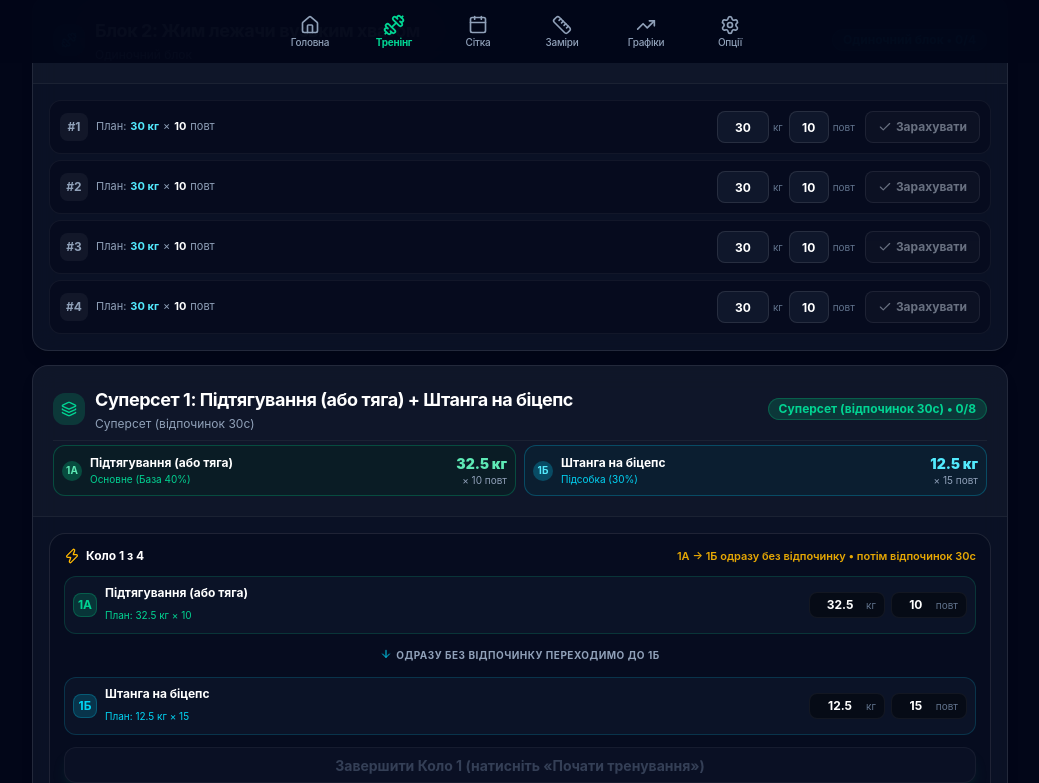
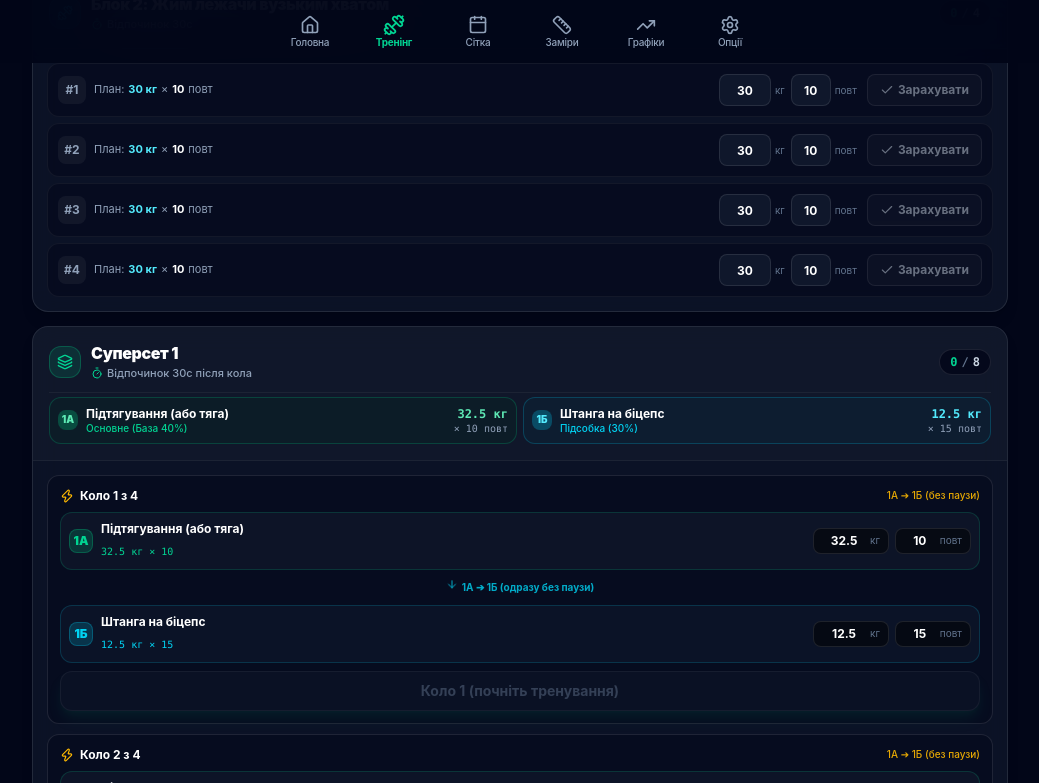
Before and after one commit to 19taurus79/smt_tracker, a Next.js app: page /workout in a window 1280 px wide. Shown: the part 737-1520 px from the top of the page, without its empty margins (120-1159 px from the left). Built offline with nearby package versions, Linux system fonts and the light colour scheme.

Commit message:
refactor(workout): completely redesign superset cards, eliminate text crushing and multi-line titles

```diff
--- a/src/components/workout/SupersetCard.tsx
+++ b/src/components/workout/SupersetCard.tsx
@@ -5,7 +5,6 @@ import { Layers, Dumbbell, Zap, Check, ArrowDown, Timer } from "lucide-react";
 import { Superset } from "@/types/smt";
 import { SetRow } from "./SetRow";
 import { Card, CardHeader, CardTitle, CardContent } from "@/components/ui/card";
-import { Badge } from "@/components/ui/badge";
 import { Button } from "@/components/ui/button";
 import { useWorkoutStore } from "@/lib/store/useWorkoutStore";
 import { useSettingsStore } from "@/lib/store/useSettingsStore";
@@ -14,7 +13,6 @@ import { useTranslation } from "@/lib/i18n";
 import {
   getLocalizedExerciseName,
   formatSupersetLabel,
-  formatSupersetType,
 } from "@/lib/i18n/exercises";
 
 interface SupersetCardProps {
@@ -49,17 +47,38 @@ export function SupersetCard({ workoutId, superset }: SupersetCardProps) {
   // Number of rounds in superset (usually 4)
   const roundCount = Math.max(...superset.exercises.map((e) => e.sets.length));
 
+  // Clean, crisp title formatting that never overflows on mobile
+  const supersetNumberMatch = superset.label.match(/\d+/)?.[0] || "1";
+  const cardTitleText = isSingle
+    ? formatSupersetLabel(superset.label, language)
+    : language === "en"
+    ? `Superset ${supersetNumberMatch}`
+    : `Суперсет ${supersetNumberMatch}`;
+
+  const restSubtitleText = isSingle
+    ? `${language === "en" ? "Rest" : "Відпочинок"} ${defaultRestSeconds}с`
+    : `${language === "en" ? "Rest" : "Відпочинок"} ${defaultRestSeconds}с ${language === "en" ? "after round" : "після кола"}`;
+
+  const transitionText =
+    language === "uk"
+      ? "1А ➔ 1Б (одразу без паузи)"
+      : language === "en"
+      ? "1A ➔ 1B (no rest)"
+      : "1А ➔ 1Б (сразу без паузы)";
+
   return (
-    <Card className="border-white/10 bg-slate-900/70 overflow-hidden shadow-lg">
-      <CardHeader className="p-3 sm:p-5 bg-white/[0.02] border-b border-white/5 space-y-2">
+    <Card className="border-white/10 bg-slate-900/75 overflow-hidden shadow-lg">
+      {/* Header: Title + Subtitle on Left, Minimal Progress Badge on Right */}
+      <CardHeader className="p-3 sm:p-4 bg-white/[0.02] border-b border-white/5 space-y-2.5">
         <div className="flex items-center justify-between gap-2">
-          <div className="flex items-center gap-2.5">
+          <div className="flex items-center gap-2.5 min-w-0 flex-1">
             <div
-              className={`flex h-8 w-8 items-center justify-center rounded-xl ${
+              className={cn(
+                "flex h-8 w-8 shrink-0 items-center justify-center rounded-xl border",
                 isSingle
-                  ? "bg-cyan-500/20 text-cyan-400"
-                  : "bg-emerald-500/20 text-emerald-400"
-              }`}
+                  ? "bg-cyan-500/15 text-cyan-400 border-cyan-500/30"
+                  : "bg-emerald-500/15 text-emerald-400 border-emerald-500/30"
+              )}
             >
               {isSingle ? (
                 <Dumbbell className="h-4 w-4" />
@@ -67,72 +86,82 @@ export function SupersetCard({ workoutId, superset }: SupersetCardProps) {
                 <Layers className="h-4 w-4" />
               )}
             </div>
-            <div>
-              <CardTitle className="text-base sm:text-lg">
-                {formatSupersetLabel(superset.label, language)}
+            <div className="min-w-0 flex-1">
+              <CardTitle className="text-sm sm:text-base font-black text-white truncate leading-tight">
+                {cardTitleText}
               </CardTitle>
-              {superset.description && (
-                <p className="text-xs text-slate-400 mt-0.5">
-                  {formatSupersetType(isSingle, language)}
-                </p>
-              )}
+              <p className="text-[11px] text-slate-400 mt-0.5 flex items-center gap-1 font-medium truncate">
+                <Timer className="h-3 w-3 text-emerald-400 shrink-0" />
+                <span>{restSubtitleText}</span>
+              </p>
             </div>
           </div>
 
-          <Badge
-            variant={isAllDone ? "success" : isSingle ? "secondary" : "default"}
-            className="text-xs font-bold shrink-0"
+          {/* Compact Sets Counter Badge (e.g. 2 / 8) */}
+          <div
+            className={cn(
+              "flex items-center gap-1 px-2.5 py-1 rounded-full text-xs font-black shrink-0 border font-mono",
+              isAllDone
+                ? "bg-emerald-500/20 text-emerald-300 border-emerald-500/40 shadow-sm shadow-emerald-500/20"
+                : "bg-slate-950/80 text-slate-300 border-white/10"
+            )}
           >
-            {formatSupersetType(isSingle, language)} • {completedSets}/{totalSets}
-          </Badge>
+            <span className={isAllDone ? "text-emerald-300" : "text-emerald-400 font-bold"}>
+              {completedSets}
+            </span>
+            <span className="text-slate-500">/</span>
+            <span>{totalSets}</span>
+          </div>
         </div>
 
-        {/* For supersets: Banner showing distinct weights & targets */}
+        {/* For supersets: Clean target preview banner for 1A and 1B */}
         {!isSingle && ex1 && ex2 && (
-          <div className="grid grid-cols-1 sm:grid-cols-2 gap-2 pt-1 border-t border-white/5 text-xs">
-            <div className="flex items-center justify-between p-2 rounded-xl bg-emerald-950/30 border border-emerald-500/30">
-              <div className="flex items-center gap-2">
-                <span className="flex h-5 w-5 items-center justify-center rounded-full bg-emerald-500/30 text-emerald-300 font-bold text-[10px]">
+          <div className="grid grid-cols-1 sm:grid-cols-2 gap-1.5 pt-1 border-t border-white/5 text-xs">
+            {/* 1A Target Box */}
+            <div className="flex items-center justify-between p-2 rounded-xl bg-emerald-950/25 border border-emerald-500/25">
+              <div className="flex items-center gap-2 min-w-0">
+                <span className="flex h-5 w-5 shrink-0 items-center justify-center rounded-lg bg-emerald-500/30 text-emerald-300 font-black text-[10px]">
                   1А
                 </span>
-                <div>
-                  <span className="font-bold text-white text-xs block truncate max-w-[140px] sm:max-w-none">
+                <div className="min-w-0">
+                  <span className="font-bold text-white text-xs block truncate max-w-[150px] sm:max-w-none">
                     {getLocalizedExerciseName(ex1.name, language, false)}
                   </span>
-                  <span className="text-[10px] text-emerald-400">
+                  <span className="text-[10px] text-emerald-400 block font-medium">
                     {t.workout.mainExercise}
                   </span>
                 </div>
               </div>
-              <div className="text-right">
-                <span className="text-sm font-black text-emerald-300">
+              <div className="text-right shrink-0 pl-2">
+                <span className="text-xs font-black text-emerald-300 font-mono">
                   {ex1.sets[0]?.targetWeight} {t.common.kg}
                 </span>
-                <span className="text-[10px] text-slate-400 block">
+                <span className="text-[10px] text-slate-400 block font-mono">
                   × {ex1.sets[0]?.targetReps} {t.common.reps}
                 </span>
               </div>
             </div>
 
-            <div className="flex items-center justify-between p-2 rounded-xl bg-cyan-950/30 border border-cyan-500/30">
-              <div className="flex items-center gap-2">
-                <span className="flex h-5 w-5 items-center justify-center rounded-full bg-cyan-500/30 text-cyan-300 font-bold text-[10px]">
+            {/* 1B Target Box */}
+            <div className="flex items-center justify-between p-2 rounded-xl bg-cyan-950/25 border border-cyan-500/25">
+              <div className="flex items-center gap-2 min-w-0">
+                <span className="flex h-5 w-5 shrink-0 items-center justify-center rounded-lg bg-cyan-500/30 text-cyan-300 font-black text-[10px]">
                   1Б
                 </span>
-                <div>
-                  <span className="font-bold text-white text-xs block truncate max-w-[140px] sm:max-w-none">
+                <div className="min-w-0">
+                  <span className="font-bold text-white text-xs block truncate max-w-[150px] sm:max-w-none">
                     {getLocalizedExerciseName(ex2.name, language, false)}
                   </span>
-                  <span className="text-[10px] text-cyan-400">
+                  <span className="text-[10px] text-cyan-400 block font-medium">
                     {t.workout.accessoryExercise}
                   </span>
                 </div>
               </div>
-              <div className="text-right">
-                <span className="text-sm font-black text-cyan-300">
+              <div className="text-right shrink-0 pl-2">
+                <span className="text-xs font-black text-cyan-300 font-mono">
                   {ex2.sets[0]?.targetWeight} {t.common.kg}
                 </span>
-                <span className="text-[10px] text-slate-400 block">
+                <span className="text-[10px] text-slate-400 block font-mono">
                   × {ex2.sets[0]?.targetReps} {t.common.reps}
                 </span>
               </div>
@@ -141,9 +170,9 @@ export function SupersetCard({ workoutId, superset }: SupersetCardProps) {
         )}
       </CardHeader>
 
-      <CardContent className="p-2 sm:p-4 space-y-3">
+      <CardContent className="p-2 sm:p-3.5 space-y-2.5">
         {isSingle ? (
-          /* Single Exercise: sequential sets */
+          /* Single Exercise: sequential sets with SetRow */
           <div className="space-y-1.5">
             {ex1.sets.map((set) => (
               <SetRow
@@ -156,8 +185,8 @@ export function SupersetCard({ workoutId, superset }: SupersetCardProps) {
             ))}
           </div>
         ) : (
-          /* Superset: Whole-Round Execution (A -> B immediately without rest, then 30s rest after round) */
-          <div className="space-y-4">
+          /* Superset: Whole-Round Execution (A -> B without rest, then rest after round) */
+          <div className="space-y-2.5">
             {Array.from({ length: roundCount }).map((_, roundIdx) => {
               const roundNum = roundIdx + 1;
               const set1 = ex1.sets[roundIdx];
@@ -171,25 +200,11 @@ export function SupersetCard({ workoutId, superset }: SupersetCardProps) {
                   ? `Round ${roundNum} of ${roundCount}`
                   : `Круг ${roundNum} из ${roundCount}`;
 
-              const roundFlowNotice =
-                language === "uk"
-                  ? `1А → 1Б одразу без відпочинку • потім відпочинок ${defaultRestSeconds}с`
-                  : language === "en"
-                  ? `1A → 1B immediately • then ${defaultRestSeconds}s rest`
-                  : `1А → 1Б сразу без отдыха • затем отдых ${defaultRestSeconds}с`;
-
-              const transitionText =
-                language === "uk"
-                  ? "Одразу без відпочинку переходимо до 1Б"
-                  : language === "en"
-                  ? "Switch to 1B immediately without rest"
-                  : "Сразу без отдыха переходим к 1Б";
-
               return (
                 <div
                   key={`round-${roundIdx}`}
                   className={cn(
-                    "rounded-2xl border p-3.5 space-y-3 transition-all",
+                    "rounded-xl border p-2.5 sm:p-3 space-y-2 transition-all",
                     isRoundDone
                       ? "bg-emerald-950/20 border-emerald-500/40"
                       : "bg-slate-950/40 border-white/10 hover:border-white/15"
@@ -198,33 +213,40 @@ export function SupersetCard({ workoutId, superset }: SupersetCardProps) {
                   {/* Round Header */}
                   <div className="flex items-center justify-between text-xs font-bold">
                     <span className="flex items-center gap-1.5 text-white">
-                      <Zap className="h-4 w-4 text-amber-400" />
+                      <Zap className="h-3.5 w-3.5 text-amber-400" />
                       <span>{roundHeader}</span>
                     </span>
-                    <span className="text-[11px] text-amber-400/90 font-semibold flex items-center gap-1">
-                      {roundFlowNotice}
-                    </span>
+                    {isRoundDone ? (
+                      <span className="text-[10px] text-emerald-400 font-bold flex items-center gap-1">
+                        <Check className="h-3 w-3" />
+                        <span>{language === "en" ? "Done" : "Виконано"}</span>
+                      </span>
+                    ) : (
+                      <span className="text-[10px] text-amber-400/90 font-medium">
+                        1А ➔ 1Б {language === "en" ? "(no rest)" : "(без паузи)"}
+                      </span>
+                    )}
                   </div>
 
                   {/* Exercise 1A in Round */}
                   {set1 && (
-                    <div className="flex items-center justify-between gap-2 p-2 rounded-xl bg-slate-900/70 border border-emerald-500/20">
+                    <div className="flex items-center justify-between gap-2 p-2 rounded-xl bg-slate-900/80 border border-emerald-500/20">
                       <div className="flex items-center gap-2 min-w-0">
-                        <span className="flex h-6 w-6 shrink-0 items-center justify-center rounded-lg bg-emerald-500/20 text-emerald-400 font-bold text-xs border border-emerald-500/30">
+                        <span className="flex h-6 w-6 shrink-0 items-center justify-center rounded-lg bg-emerald-500/20 text-emerald-400 font-black text-xs border border-emerald-500/30">
                           {roundNum}А
                         </span>
-                        <div className="truncate">
+                        <div className="min-w-0">
                           <span className="font-bold text-white text-xs block truncate">
                             {getLocalizedExerciseName(ex1.name, language, false)}
                           </span>
-                          <span className="text-[10px] text-emerald-400">
-                            {t.workout.target}: {set1.targetWeight} {t.common.kg} × {set1.targetReps}
+                          <span className="text-[10px] text-emerald-400 font-mono">
+                            {set1.targetWeight} {t.common.kg} × {set1.targetReps}
                           </span>
                         </div>
                       </div>
 
                       <div className="flex items-center gap-1.5 shrink-0">
-                        <div className="flex items-center gap-1 bg-black/40 px-2 py-1 rounded-lg border border-white/5">
+                        <div className="flex items-center gap-1 bg-black/50 px-2 py-1 rounded-lg border border-white/10">
                           <input
                             type="text"
                             inputMode="decimal"
@@ -242,7 +264,7 @@ export function SupersetCard({ workoutId, superset }: SupersetCardProps) {
                           <span className="text-[10px] text-slate-500">{t.common.kg}</span>
                         </div>
 
-                        <div className="flex items-center gap-1 bg-black/40 px-2 py-1 rounded-lg border border-white/5">
+                        <div className="flex items-center gap-1 bg-black/50 px-2 py-1 rounded-lg border border-white/10">
                           <input
                             type="text"
                             inputMode="numeric"
@@ -263,8 +285,8 @@ export function SupersetCard({ workoutId, superset }: SupersetCardProps) {
                   )}
 
                   {/* Transition Indicator: No rest between 1A and 1B */}
-                  <div className="flex items-center justify-center gap-1 text-[10px] font-bold text-slate-400 uppercase tracking-wider py-0.5">
-                    <ArrowDown className="h-3 w-3 text-cyan-400 animate-bounce" />
+                  <div className="flex items-center justify-center gap-1 text-[10px] font-bold text-cyan-400/80 py-0.5">
+                    <ArrowDown className="h-3 w-3 animate-bounce" />
                     <span>{transitionText}</span>
                   </div>
 
@@ -272,21 +294,21 @@ export function SupersetCard({ workoutId, superset }: SupersetCardProps) {
                   {set2 && (
                     <div className="flex items-center justify-between gap-2 p-2 rounded-xl bg-slate-900/70 border border-cyan-500/20">
                       <div className="flex items-center gap-2 min-w-0">
-                        <span className="flex h-6 w-6 shrink-0 items-center justify-center rounded-lg bg-cyan-500/20 text-cyan-400 font-bold text-xs border border-cyan-500/30">
+                        <span className="flex h-6 w-6 shrink-0 items-center justify-center rounded-lg bg-cyan-500/20 text-cyan-400 font-black text-xs border border-cyan-500/30">
                           {roundNum}Б
                         </span>
-                        <div className="truncate">
+                        <div className="min-w-0">
                           <span className="font-bold text-white text-xs block truncate">
                             {getLocalizedExerciseName(ex2.name, language, false)}
                           </span>
-                          <span className="text-[10px] text-cyan-400">
-                            {t.workout.target}: {set2.targetWeight} {t.common.kg} × {set2.targetReps}
+                          <span className="text-[10px] text-cyan-400 font-mono">
+                            {set2.targetWeight} {t.common.kg} × {set2.targetReps}
                           </span>
                         </div>
                       </div>
 
                       <div className="flex items-center gap-1.5 shrink-0">
-                        <div className="flex items-center gap-1 bg-black/40 px-2 py-1 rounded-lg border border-white/5">
+                        <div className="flex items-center gap-1 bg-black/50 px-2 py-1 rounded-lg border border-white/10">
                           <input
                             type="text"
                             inputMode="decimal"
@@ -304,7 +326,7 @@ export function SupersetCard({ workoutId, superset }: SupersetCardProps) {
                           <span className="text-[10px] text-slate-500">{t.common.kg}</span>
                         </div>
 
-                        <div className="flex items-center gap-1 bg-black/40 px-2 py-1 rounded-lg border border-white/5">
+                        <div className="flex items-center gap-1 bg-black/50 px-2 py-1 rounded-lg border border-white/10">
                           <input
                             type="text"
                             inputMode="numeric"
@@ -342,44 +364,42 @@ export function SupersetCard({ workoutId, superset }: SupersetCardProps) {
                         )
                       }
                       className={cn(
-                        "w-full font-bold text-xs min-h-9 py-1.5 px-2 transition-all leading-tight text-center",
+                        "w-full font-bold text-xs h-9 px-3 transition-all",
                         isRoundDone
-                          ? "bg-emerald-500/20 hover:bg-emerald-500/30 text-emerald-300 border border-emerald-500/50"
+                          ? "bg-emerald-500/20 hover:bg-emerald-500/30 text-emerald-300 border border-emerald-500/40"
                           : !isActive
-                          ? "opacity-35 cursor-not-allowed bg-slate-900 border border-white/10 text-slate-500 pointer-events-none"
-                          : "bg-gradient-to-r from-emerald-500 to-cyan-500 hover:from-emerald-400 hover:to-cyan-400 text-slate-950 shadow-md shadow-emerald-500/20"
+                          ? "opacity-40 cursor-not-allowed bg-slate-900 border border-white/10 text-slate-500 pointer-events-none"
+                          : "bg-emerald-500 hover:bg-emerald-400 text-slate-950 shadow-md shadow-emerald-500/25 active:scale-98"
                       )}
                     >
                       {isRoundDone ? (
                         <span className="flex items-center justify-center gap-1.5">
-                          <Check className="h-3.5 w-3.5 shrink-0" />
+                          <Check className="h-3.5 w-3.5" />
                           <span>
                             {language === "uk"
-                              ? `Коло ${roundNum} виконано (натисніть для скасування)`
+                              ? `Коло ${roundNum} зараховано (скасувати)`
                               : language === "en"
-                              ? `Round ${roundNum} done (click to undo)`
-                              : `Круг ${roundNum} выполнен (нажмите для отмены)`}
+                              ? `Round ${roundNum} done (undo)`
+                              : `Круг ${roundNum} засчитан (отменить)`}
                           </span>
                         </span>
                       ) : !isActive ? (
-                        <span className="flex items-center justify-center gap-1.5 text-slate-500">
-                          <span>
-                            {language === "uk"
-                              ? `Завершити Коло ${roundNum} (натисніть «Почати тренування»)`
-                              : language === "en"
-                              ? `Finish Round ${roundNum} (press 'Start Workout')`
-                              : `Завершить Круг ${roundNum} (нажмите «Начать тренировку»)`}
-                          </span>
+                        <span className="text-slate-500">
+                          {language === "uk"
+                            ? `Коло ${roundNum} (почніть тренування)`
+                            : language === "en"
+                            ? `Round ${roundNum} (start workout)`
+                            : `Круг ${roundNum} (начните тренировку)`}
                         </span>
                       ) : (
                         <span className="flex items-center justify-center gap-1.5">
-                          <Check className="h-3.5 w-3.5 shrink-0" />
+                          <Check className="h-3.5 w-3.5" />
                           <span>
                             {language === "uk"
-                              ? `Завершити Коло ${roundNum} (1А + 1Б) → Відпочинок ${defaultRestSeconds}с`
+                              ? `Зарахувати Коло ${roundNum} • Відпочинок ${defaultRestSeconds}с`
                               : language === "en"
-                              ? `Finish Round ${roundNum} (1A + 1B) → Rest ${defaultRestSeconds}s`
-                              : `Завершить Круг ${roundNum} (1А + 1Б) → Отдых ${defaultRestSeconds}с`}
+                              ? `Complete Round ${roundNum} • Rest ${defaultRestSeconds}s`
+                              : `Засчитать Круг ${roundNum} • Отдых ${defaultRestSeconds}с`}
                           </span>
                         </span>
                       )}
```
